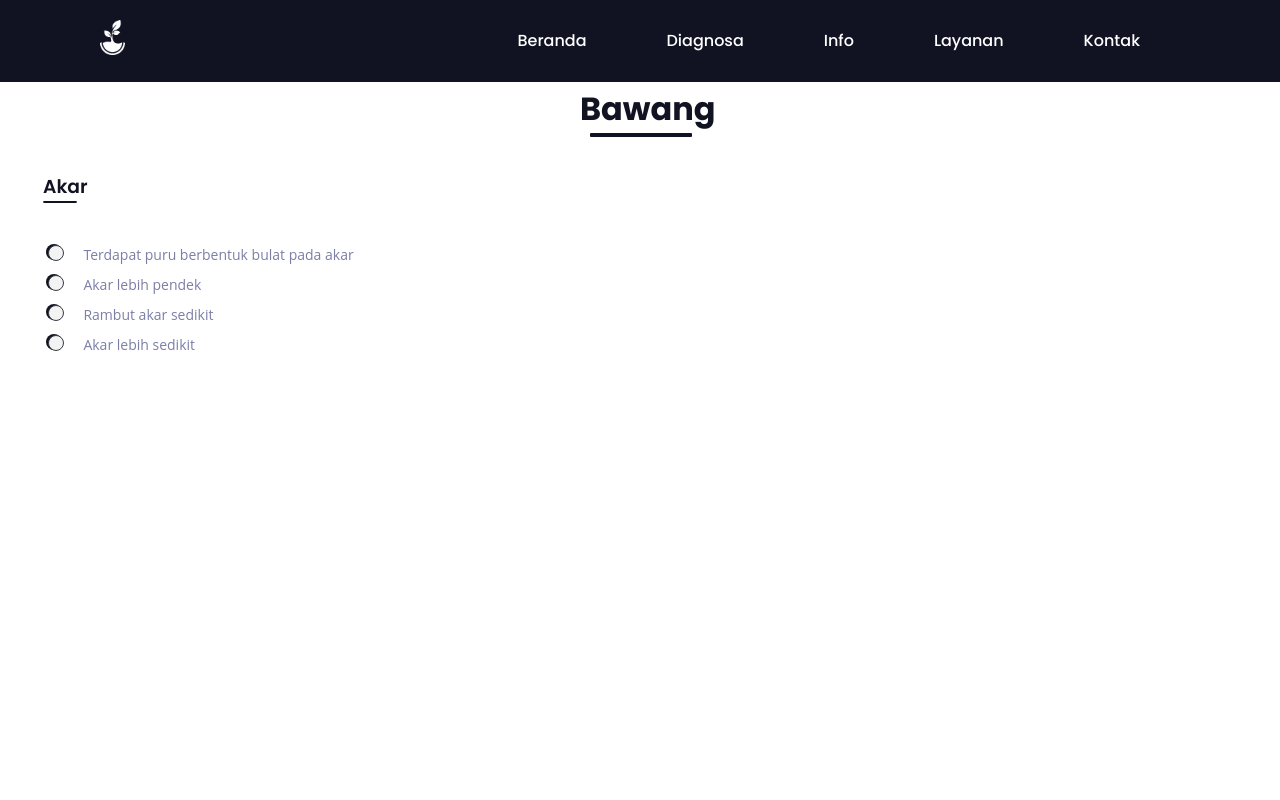
After one commit to 4amshin/diagnosa-tanaman, a PHP site: page /bawang.html in a window 1280 px wide. The commit adds this page. Run offline with PHP 8.4, Linux system fonts and the light colour scheme.

Commit message:
remodel-list-gejala-view

```diff
--- /dev/null
+++ b/assets/css/bawang.css
@@ -0,0 +1,202 @@
+@import url('https://fonts.googleapis.com/css2?family=Poppins:wght@100;200;300;400;500;600;700;800;900&display=swap');
+
+/*=============== VARIABLES CSS ===============*/
+
+:root {
+    /*========== Colors ==========*/
+    --title-color: #fff;
+    --text-color: hsl(235, 20%, 57%);
+    --shape-gradient: linear-gradient(90deg, hsl(199, 86%, 41%), hsl(166, 81%, 60%));
+    --body-gradient: linear-gradient(180deg, hsl(22, 100%, 84%), hsl(265, 100%, 80%));
+    --container-color: hsl(235, 32%, 10%);
+    --verified: hsl(145, 100%, 39%);
+    --main-color: #1db2e0;
+    /*========== Font and typography ==========*/
+    --body-font: 'Poppins', sans-serif;
+    --biggest-font-size: 2.25rem;
+    --normal-font-size: 1.25rem;
+}
+
+
+/*=============== BASE ===============*/
+
+* {
+    margin: 0;
+    padding: 0;
+    box-sizing: border-box;
+}
+
+body {
+    font-family: var(--body-font);
+    color: var(--text-color);
+    /* min-height: 100vh; */
+}
+
+
+/* ================================= HEADER NAVBAR ================================= */
+
+.header {
+    background-color: var(--container-color);
+    z-index: 999;
+    position: fixed;
+    top: 0;
+    left: 0;
+    width: 100%;
+    display: flex;
+    justify-content: space-between;
+    align-items: center;
+    padding: 20px 100px;
+    transition: 0.6s;
+}
+
+.header .menu {
+    position: relative;
+    display: flex;
+    justify-content: center;
+    align-items: center;
+}
+
+.header .menu a {
+    color: white;
+    font-size: 16px;
+    font-weight: 500;
+    text-decoration: none;
+    margin: 0 30px;
+    padding: 0 10px;
+    border-radius: 20px;
+    transition: 0.3s;
+    transition-property: color, background;
+}
+
+.header .menu a:hover {
+    color: var(--container-color);
+    background: white;
+}
+
+.header .logo img {
+    width: 25px;
+}
+
+
+/* ================================= MAIN BODY ================================= */
+
+
+/* Title  */
+
+.title h1 {
+    position: relative;
+    top: 85px;
+    left: 580px;
+    align-items: center;
+    color: var(--container-color);
+}
+
+.title .line {
+    position: relative;
+    top: 85px;
+    left: 590px;
+    width: 75%;
+    border: 2px solid var(--container-color);
+    border-radius: 1px;
+}
+
+.gejala .gejala__title .sub__line {
+    position: relative;
+    top: 120px;
+    left: 43px;
+    width: 25%;
+    border: 1px solid var(--container-color);
+    background-color: var(--container-color);
+    border-radius: 1px;
+}
+
+
+/* Tile  */
+
+.main {
+    height: 100vh;
+    width: max-content;
+}
+
+.gejala .gejala__title h3 {
+    position: relative;
+    top: 120px;
+    left: 43px;
+    font-weight: 600;
+    color: var(--container-color);
+}
+
+.gejala .gejala__list {
+    position: absolute;
+    /* height: 100vh; */
+    /* width: 100vmin; */
+    /* transform: translate(-50%, -50%); */
+    left: 3%;
+    top: 30%;
+    /* display: inline; */
+    /* justify-content: space-evenly; */
+}
+
+
+/* checkbox-circle2 */
+
+.checkbox-circle2 {
+    padding: 5px 10px;
+}
+
+.checkbox-circle2 input[type="checkbox"] {
+    display: none;
+}
+
+.checkbox-circle2 input[type="checkbox"]+label {
+    display: block;
+    position: relative;
+    padding-left: 35px;
+    margin-bottom: 20px;
+    font: 14px/20px "Open Sans", Arial, sans-serif;
+    cursor: pointer;
+    -webkit-user-select: none;
+    -moz-user-select: none;
+    -ms-user-select: none;
+}
+
+.checkbox-circle2 input[type="checkbox"]:hover+label:hover {
+    color: var(--container-color);
+}
+
+.checkbox-circle2 input[type="checkbox"]:hover+label:before {
+    border: 1px solid var(--container-color);
+    box-shadow: 2px 1px 0 var(--container-color);
+}
+
+.checkbox-circle2 input[type="checkbox"]+label:last-child {
+    margin-bottom: 0;
+}
+
+.checkbox-circle2 input[type="checkbox"]+label:before {
+    content: "";
+    display: block;
+    width: 1em;
+    height: 1em;
+    border: 1px solid #343a3f;
+    border-radius: 1em;
+    position: absolute;
+    left: 0;
+    top: 0;
+    -webkit-transition: all 0.2s, background 0.2s ease-in-out;
+    transition: all 0.2s, background 0.2s ease-in-out;
+    background: #f3f3f3;
+    box-shadow: -2px -1px 0 var(--container-color);
+}
+
+.checkbox-circle2 input[type="checkbox"]:checked+label:before {
+    border-radius: 1em;
+    border: 2px solid #fff;
+    width: 1em;
+    height: 1em;
+    background: var(--verified);
+    box-shadow: 2px 1px 0 var(--verified);
+}
+
+
+/* checkbox-circle2 end */
--- /dev/null
+++ b/bawang.html
@@ -0,0 +1,66 @@
+<!DOCTYPE html>
+<html lang="en">
+
+<head>
+    <meta charset="UTF-8">
+    <meta http-equiv="X-UA-Compatible" content="IE=edge">
+    <meta name="viewport" content="width=device-width, initial-scale=1.0">
+    <link href="assets/css/bawang.css" rel="stylesheet">
+    <title>Bawang</title>
+</head>
+
+<body>
+
+    <!-- ============================= HEADER ============================= -->
+    <header id="header" class="header">
+        <a href="landing_page.php" class="logo">
+            <img src="assets/img/logow.png">
+        </a>
+        <div class="menu">
+            <a href="landing_page.php">Beranda</a>
+            <a href="#main">Diagnosa</a>
+            <a href="#">Info</a>
+            <a href="#">Layanan</a>
+            <a href="#">Kontak</a>
+        </div>
+    </header>
+
+    <div class="main">
+        <div class="title">
+            <h1>
+                Bawang
+            </h1>
+            <hr class="line">
+        </div>
+
+        <div class="gejala">
+            <div class="gejala__title">
+                <h3>Akar</h3>
+                <hr class="sub__line">
+            </div>
+
+            <div class="gejala__list">
+                <div class="checkbox-circle2">
+                    <input type="checkbox" id="cc1" name="check">
+                    <label for="cc1">Terdapat puru berbentuk bulat pada akar</label>
+                </div>
+                <div class="checkbox-circle2">
+                    <input type="checkbox" id="cc2" name="check">
+                    <label for="cc2">Akar lebih pendek</label>
+                </div>
+                <div class="checkbox-circle2">
+                    <input type="checkbox" id="cc3" name="check">
+                    <label for="cc3">Rambut akar sedikit</label>
+                </div>
+                <div class="checkbox-circle2">
+                    <input type="checkbox" id="cc4" name="check">
+                    <label for="cc4">Akar lebih sedikit</label>
+                </div>
+            </div>
+        </div>
+
+    </div>
+
+</body>
+
+</html>
--- a/landing_page.html
+++ b/landing_page.php
@@ -4,9 +4,9 @@
 <head>
     <meta charset="utf-8">
     <meta name="viewport" content="width=device-width, initial-scale=1.0">
-    <title>Landing Website</title>
     <link href="assets/css/landing_style.css" rel="stylesheet">
     <link rel="stylesheet" href="https://cdnjs.cloudflare.com/ajax/libs/font-awesome/5.14.0/css/all.min.css">
+    <title>Landing Website</title>
 </head>
 
 <body>
@@ -17,7 +17,7 @@
         </a>
         <div class="menu">
             <a href="landing_page.php">Beranda</a>
-            <a href="#">About</a>
+            <a href="list_penyakit.php">Diagnosa</a>
             <a href="#">Info</a>
             <a href="#">Layanan</a>
             <a href="#">Kontak</a>
@@ -25,7 +25,7 @@
     </header>
 
     <!-- ============================= MAIN BODY ============================= -->
-    <section style="background-image: url('assets/img/bg.jpg');">
+    <section style="background-image: url('assets/img/bg_new.jpg')">
         <input type="checkbox" id="check">
 
         <div class="content">
--- a/list_penyakit.html
+++ b/list_penyakit.php
@@ -17,7 +17,7 @@
         </a>
         <div class="menu">
             <a href="landing_page.php">Beranda</a>
-            <a href="#">About</a>
+            <a href="#main">Diagnosa</a>
             <a href="#">Info</a>
             <a href="#">Layanan</a>
             <a href="#">Kontak</a>
@@ -25,7 +25,7 @@
     </header>
 
     <!-- ============================= MAIN BODY ============================= -->
-    <section class="main">
+    <section id="main" class="main">
         <div class="card">
             <div class="title">
                 <h1>Pilih Jenis Tanaman</h1>
```
Also changed, not shown: assets/css/checkbox.css (added, +82 -0 lines), checkbox.html (added, +32 -0 lines), assets/img/bg_new.jpg (renamed from assets/img/bg.jpg), assets/img/check-circle.svg (added).
